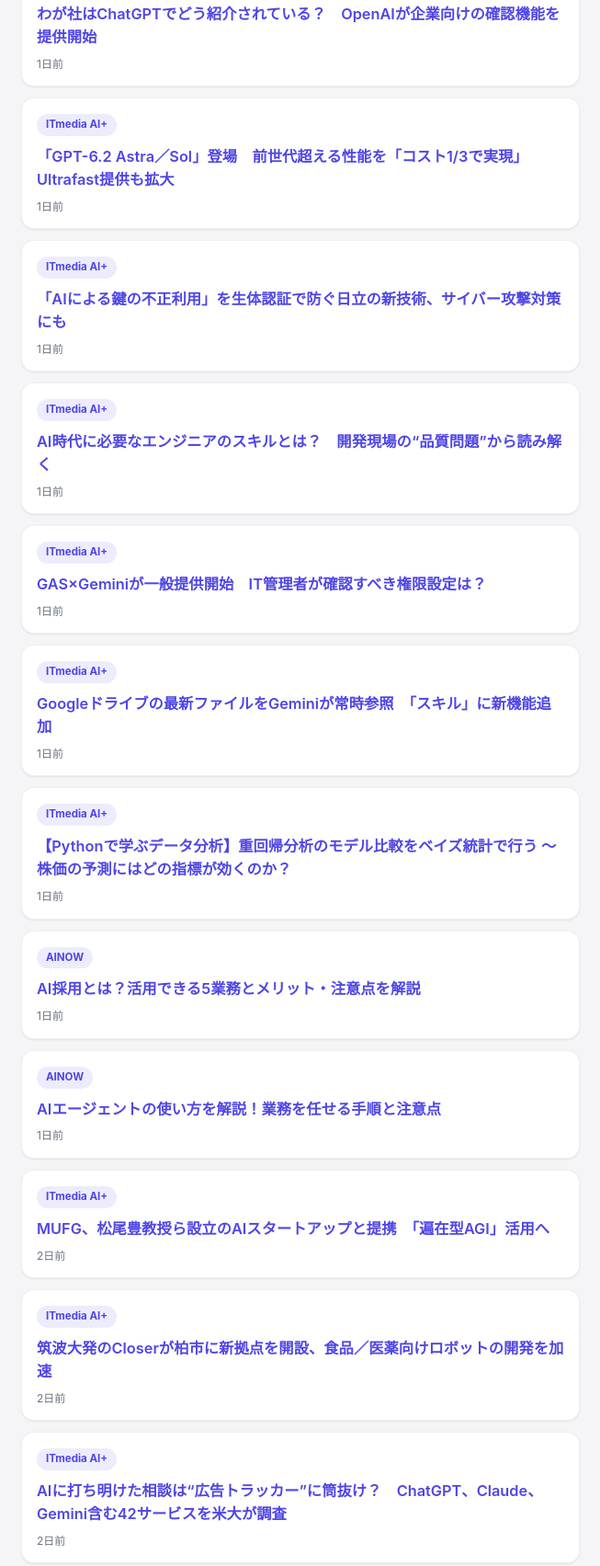
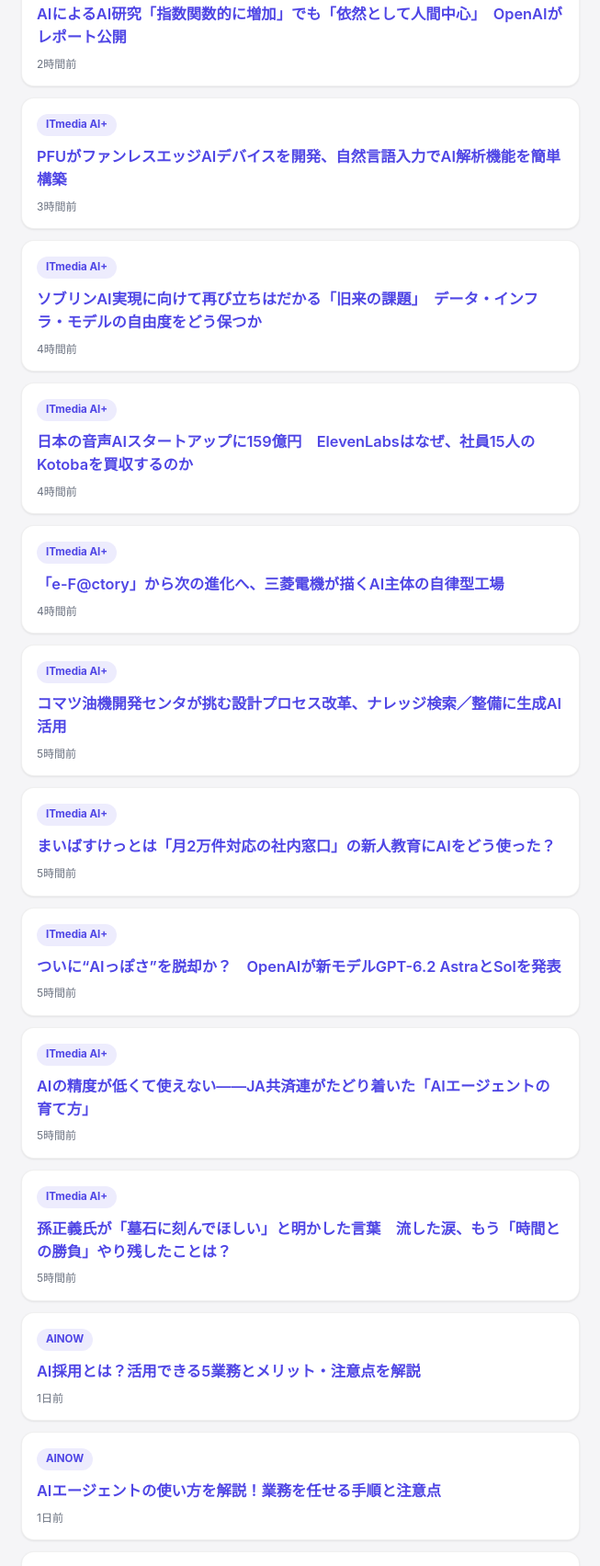
Before and after one commit to drippinghydrangea-a11y/ai-news-app, a plain HTML site: page docs/index.html in a window 1280 px wide. Shown: the part 232-1935 px from the top of the page at 92% size, without its empty margins (313-966 px from the left). Drawn offline with Linux system fonts and the light colour scheme.

Commit message:
Update AI news

```diff
--- a/docs/index.html
+++ b/docs/index.html
@@ -123,7 +123,7 @@
 <body data-view="unread">
   <header>
     <h1>AIニュースまとめ</h1>
-    <div class="updated">最終更新: 2026-11-18 03:11 UTC</div>
+    <div class="updated">最終更新: 2026-11-19 02:51 UTC</div>
   </header>
   <div class="tabs">
     <button class="tab-btn active" data-view="unread" type="button">未読</button>
@@ -132,58 +132,82 @@
   </div>
   <div class="empty-state" id="empty-state" hidden></div>
 
-  <div class="card" data-link="https://www.itmedia.co.jp/enterprise/articles/2611/18/news022.html" data-recommended="false">
+  <div class="card" data-link="https://www.itmedia.co.jp/aiplus/article/2611/19/2000003318/" data-recommended="false">
     <div class="source">ITmedia AI+</div>
-    <div class="title"><a href="https://www.itmedia.co.jp/enterprise/articles/2611/18/news022.html" target="_blank" rel="noopener">わが社はChatGPTでどう紹介されている？　OpenAIが企業向けの確認機能を提供開始</a></div>
-    <div class="date" data-timestamp="2026-11-18T01:40:00Z">2026-11-18 01:40 UTC</div>
+    <div class="title"><a href="https://www.itmedia.co.jp/aiplus/article/2611/19/2000003318/" target="_blank" rel="noopener">AIによるAI研究「指数関数的に増加」でも「依然として人間中心」　OpenAIがレポート公開</a></div>
+    <div class="date" data-timestamp="2026-11-19T00:48:01Z">2026-11-19 00:48 UTC</div>
 
 
   </div>
 
-  <div class="card" data-link="https://www.itmedia.co.jp/aiplus/article/2611/18/2000003282/" data-recommended="false">
+  <div class="card" data-link="https://monoist.itmedia.co.jp/mn/articles/2611/19/news044.html" data-recommended="false">
     <div class="source">ITmedia AI+</div>
-    <div class="title"><a href="https://www.itmedia.co.jp/aiplus/article/2611/18/2000003282/" target="_blank" rel="noopener">「GPT-6.2 Astra／Sol」登場　前世代超える性能を「コスト1/3で実現」　Ultrafast提供も拡大</a></div>
-    <div class="date" data-timestamp="2026-11-18T01:32:09Z">2026-11-18 01:32 UTC</div>
+    <div class="title"><a href="https://monoist.itmedia.co.jp/mn/articles/2611/19/news044.html" target="_blank" rel="noopener">PFUがファンレスエッジAIデバイスを開発、自然言語入力でAI解析機能を簡単構築</a></div>
+    <div class="date" data-timestamp="2026-11-18T23:30:00Z">2026-11-18 23:30 UTC</div>
 
 
   </div>
 
-  <div class="card" data-link="https://monoist.itmedia.co.jp/mn/articles/2611/18/news040.html" data-recommended="false">
+  <div class="card" data-link="https://www.itmedia.co.jp/aiplus/article/2611/19/2000002979/" data-recommended="false">
     <div class="source">ITmedia AI+</div>
-    <div class="title"><a href="https://monoist.itmedia.co.jp/mn/articles/2611/18/news040.html" target="_blank" rel="noopener">「AIによる鍵の不正利用」を生体認証で防ぐ日立の新技術、サイバー攻撃対策にも</a></div>
-    <div class="date" data-timestamp="2026-11-17T23:30:00Z">2026-11-17 23:30 UTC</div>
+    <div class="title"><a href="https://www.itmedia.co.jp/aiplus/article/2611/19/2000002979/" target="_blank" rel="noopener">ソブリンAI実現に向けて再び立ちはだかる「旧来の課題」　データ・インフラ・モデルの自由度をどう保つか</a></div>
+    <div class="date" data-timestamp="2026-11-18T23:00:00Z">2026-11-18 23:00 UTC</div>
 
 
   </div>
 
-  <div class="card" data-link="https://www.itmedia.co.jp/aiplus/article/2611/18/2000003236/" data-recommended="false">
+  <div class="card" data-link="https://www.itmedia.co.jp/aiplus/article/2611/19/2000003306/" data-recommended="false">
     <div class="source">ITmedia AI+</div>
-    <div class="title"><a href="https://www.itmedia.co.jp/aiplus/article/2611/18/2000003236/" target="_blank" rel="noopener">AI時代に必要なエンジニアのスキルとは？　開発現場の“品質問題”から読み解く</a></div>
-    <div class="date" data-timestamp="2026-11-17T23:00:00Z">2026-11-17 23:00 UTC</div>
+    <div class="title"><a href="https://www.itmedia.co.jp/aiplus/article/2611/19/2000003306/" target="_blank" rel="noopener">日本の音声AIスタートアップに159億円　ElevenLabsはなぜ、社員15人のKotobaを買収するのか</a></div>
+    <div class="date" data-timestamp="2026-11-18T22:55:00Z">2026-11-18 22:55 UTC</div>
 
 
   </div>
 
-  <div class="card" data-link="https://kn.itmedia.co.jp/kn/article/2611/18/2000003256/" data-recommended="false">
+  <div class="card" data-link="https://monoist.itmedia.co.jp/mn/articles/2611/19/news045.html" data-recommended="false">
     <div class="source">ITmedia AI+</div>
-    <div class="title"><a href="https://kn.itmedia.co.jp/kn/article/2611/18/2000003256/" target="_blank" rel="noopener">GAS×Geminiが一般提供開始　IT管理者が確認すべき権限設定は？</a></div>
-    <div class="date" data-timestamp="2026-11-17T22:00:00Z">2026-11-17 22:00 UTC</div>
+    <div class="title"><a href="https://monoist.itmedia.co.jp/mn/articles/2611/19/news045.html" target="_blank" rel="noopener">「e-F@ctory」から次の進化へ、三菱電機が描くAI主体の自律型工場</a></div>
+    <div class="date" data-timestamp="2026-11-18T22:30:00Z">2026-11-18 22:30 UTC</div>
 
 
   </div>
 
-  <div class="card" data-link="https://kn.itmedia.co.jp/kn/article/2611/18/2000003259/" data-recommended="false">
+  <div class="card" data-link="https://monoist.itmedia.co.jp/mn/articles/2611/19/news001.html" data-recommended="false">
     <div class="source">ITmedia AI+</div>
-    <div class="title"><a href="https://kn.itmedia.co.jp/kn/article/2611/18/2000003259/" target="_blank" rel="noopener">Googleドライブの最新ファイルをGeminiが常時参照　「スキル」に新機能追加</a></div>
-    <div class="date" data-timestamp="2026-11-17T22:00:00Z">2026-11-17 22:00 UTC</div>
+    <div class="title"><a href="https://monoist.itmedia.co.jp/mn/articles/2611/19/news001.html" target="_blank" rel="noopener">コマツ油機開発センタが挑む設計プロセス改革、ナレッジ検索／整備に生成AI活用</a></div>
+    <div class="date" data-timestamp="2026-11-18T22:00:00Z">2026-11-18 22:00 UTC</div>
 
 
   </div>
 
-  <div class="card" data-link="https://atmarkit.itmedia.co.jp/ait/articles/2611/18/news010.html" data-recommended="false">
+  <div class="card" data-link="https://kn.itmedia.co.jp/kn/article/2611/19/2000003301/" data-recommended="false">
     <div class="source">ITmedia AI+</div>
-    <div class="title"><a href="https://atmarkit.itmedia.co.jp/ait/articles/2611/18/news010.html" target="_blank" rel="noopener">【Pythonで学ぶデータ分析】重回帰分析のモデル比較をベイズ統計で行う ～ 株価の予測にはどの指標が効くのか？</a></div>
-    <div class="date" data-timestamp="2026-11-17T20:00:00Z">2026-11-17 20:00 UTC</div>
+    <div class="title"><a href="https://kn.itmedia.co.jp/kn/article/2611/19/2000003301/" target="_blank" rel="noopener">まいばすけっとは「月2万件対応の社内窓口」の新人教育にAIをどう使った？</a></div>
+    <div class="date" data-timestamp="2026-11-18T22:00:00Z">2026-11-18 22:00 UTC</div>
+
+
+  </div>
+
+  <div class="card" data-link="https://kn.itmedia.co.jp/kn/article/2611/19/2000003295/" data-recommended="false">
+    <div class="source">ITmedia AI+</div>
+    <div class="title"><a href="https://kn.itmedia.co.jp/kn/article/2611/19/2000003295/" target="_blank" rel="noopener">ついに“AIっぽさ”を脱却か？　OpenAIが新モデルGPT-6.2 AstraとSolを発表</a></div>
+    <div class="date" data-timestamp="2026-11-18T22:00:00Z">2026-11-18 22:00 UTC</div>
+
+
+  </div>
+
+  <div class="card" data-link="https://kn.itmedia.co.jp/kn/article/2611/19/2000003297/" data-recommended="false">
+    <div class="source">ITmedia AI+</div>
+    <div class="title"><a href="https://kn.itmedia.co.jp/kn/article/2611/19/2000003297/" target="_blank" rel="noopener">AIの精度が低くて使えない――JA共済連がたどり着いた「AIエージェントの育て方」</a></div>
+    <div class="date" data-timestamp="2026-11-18T22:00:00Z">2026-11-18 22:00 UTC</div>
+
+
+  </div>
+
+  <div class="card" data-link="https://www.itmedia.co.jp/business/articles/2611/19/news036.html" data-recommended="false">
+    <div class="source">ITmedia AI+</div>
+    <div class="title"><a href="https://www.itmedia.co.jp/business/articles/2611/19/news036.html" target="_blank" rel="noopener">孫正義氏が「墓石に刻んでほしい」と明かした言葉　流した涙、もう「時間との勝負」やり残したことは？</a></div>
+    <div class="date" data-timestamp="2026-11-18T22:00:00Z">2026-11-18 22:00 UTC</div>
 
 
   </div>
@@ -200,30 +224,6 @@
     <div class="source">AINOW</div>
     <div class="title"><a href="https://ainow.ai/2026/11/18/278541/?utm_source=rss&amp;utm_medium=rss&amp;utm_campaign=ai%25e3%2582%25a8%25e3%2583%25bc%25e3%2582%25b8%25e3%2582%25a7%25e3%2583%25b3%25e3%2583%2588%25e3%2581%25ae%25e4%25bd%25bf%25e3%2581%2584%25e6%2596%25b9%25e3%2582%2592%25e8%25a7%25a3%25e8%25aa%25ac%25ef%25bc%2581%25e6%25a5%25ad%25e5%258b%2599%25e3%2582%2592%25e4%25bb%25bb%25e3%2581%259b%25e3%2582%258b%25e6%2589%258b%25e9%25a0%2586" target="_blank" rel="noopener">AIエージェントの使い方を解説！業務を任せる手順と注意点</a></div>
     <div class="date" data-timestamp="2026-11-17T17:53:02Z">2026-11-17 17:53 UTC</div>
-
-
-  </div>
-
-  <div class="card" data-link="https://www.itmedia.co.jp/aiplus/article/2611/17/2000003260/" data-recommended="false">
-    <div class="source">ITmedia AI+</div>
-    <div class="title"><a href="https://www.itmedia.co.jp/aiplus/article/2611/17/2000003260/" target="_blank" rel="noopener">MUFG、松尾豊教授ら設立のAIスタートアップと提携　「遍在型AGI」活用へ</a></div>
-    <div class="date" data-timestamp="2026-11-17T09:00:00Z">2026-11-17 09:00 UTC</div>
-
-
-  </div>
-
-  <div class="card" data-link="https://monoist.itmedia.co.jp/mn/articles/2611/17/news056.html" data-recommended="false">
-    <div class="source">ITmedia AI+</div>
-    <div class="title"><a href="https://monoist.itmedia.co.jp/mn/articles/2611/17/news056.html" target="_blank" rel="noopener">筑波大発のCloserが柏市に新拠点を開設、食品／医薬向けロボットの開発を加速</a></div>
-    <div class="date" data-timestamp="2026-11-17T05:30:00Z">2026-11-17 05:30 UTC</div>
-
-
-  </div>
-
-  <div class="card" data-link="https://www.itmedia.co.jp/news/article/2611/17/2000003241/" data-recommended="false">
-    <div class="source">ITmedia AI+</div>
-    <div class="title"><a href="https://www.itmedia.co.jp/news/article/2611/17/2000003241/" target="_blank" rel="noopener">AIに打ち明けた相談は“広告トラッカー”に筒抜け？　ChatGPT、Claude、Gemini含む42サービスを米大が調査</a></div>
-    <div class="date" data-timestamp="2026-11-17T03:00:00Z">2026-11-17 03:00 UTC</div>
 
 
   </div>
```
